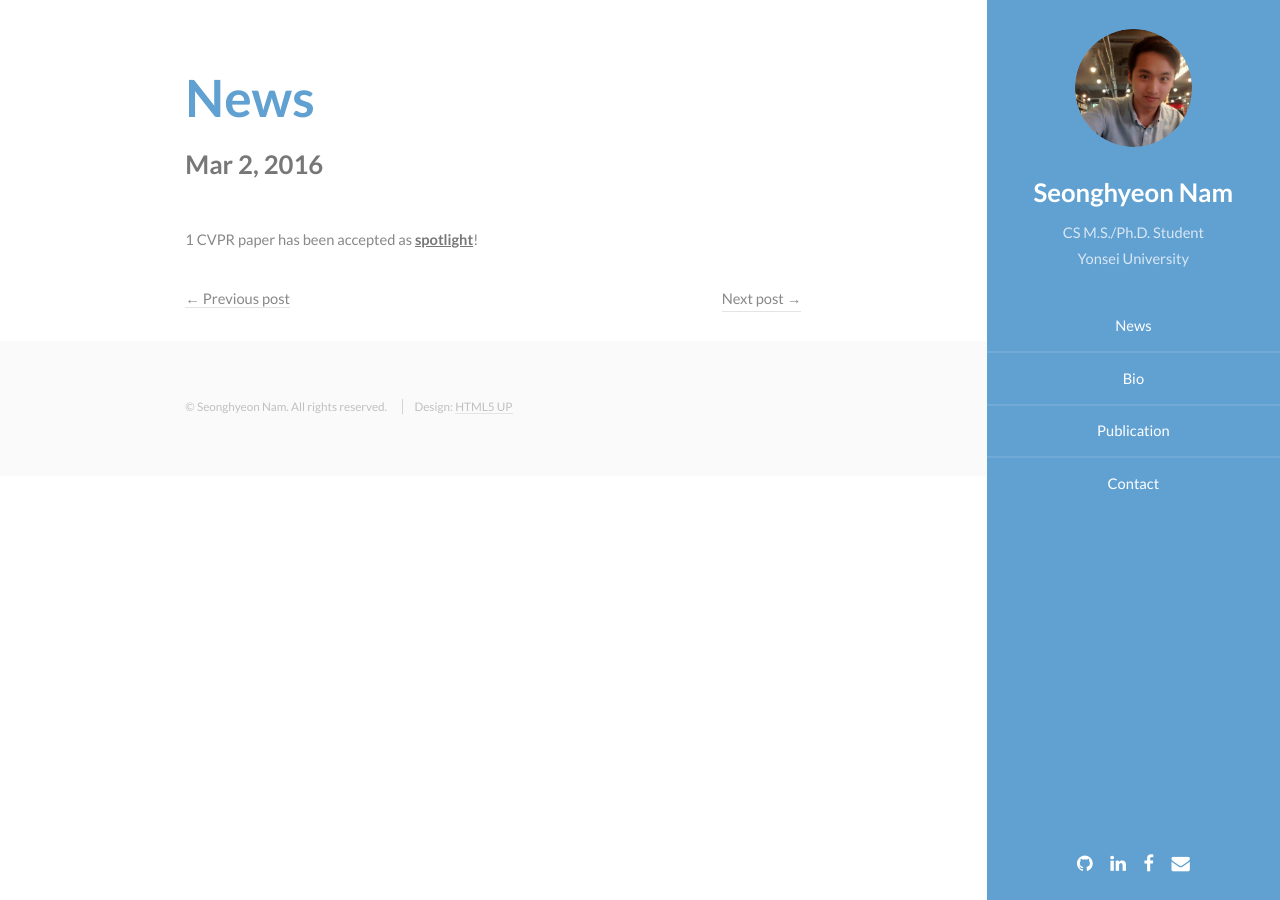
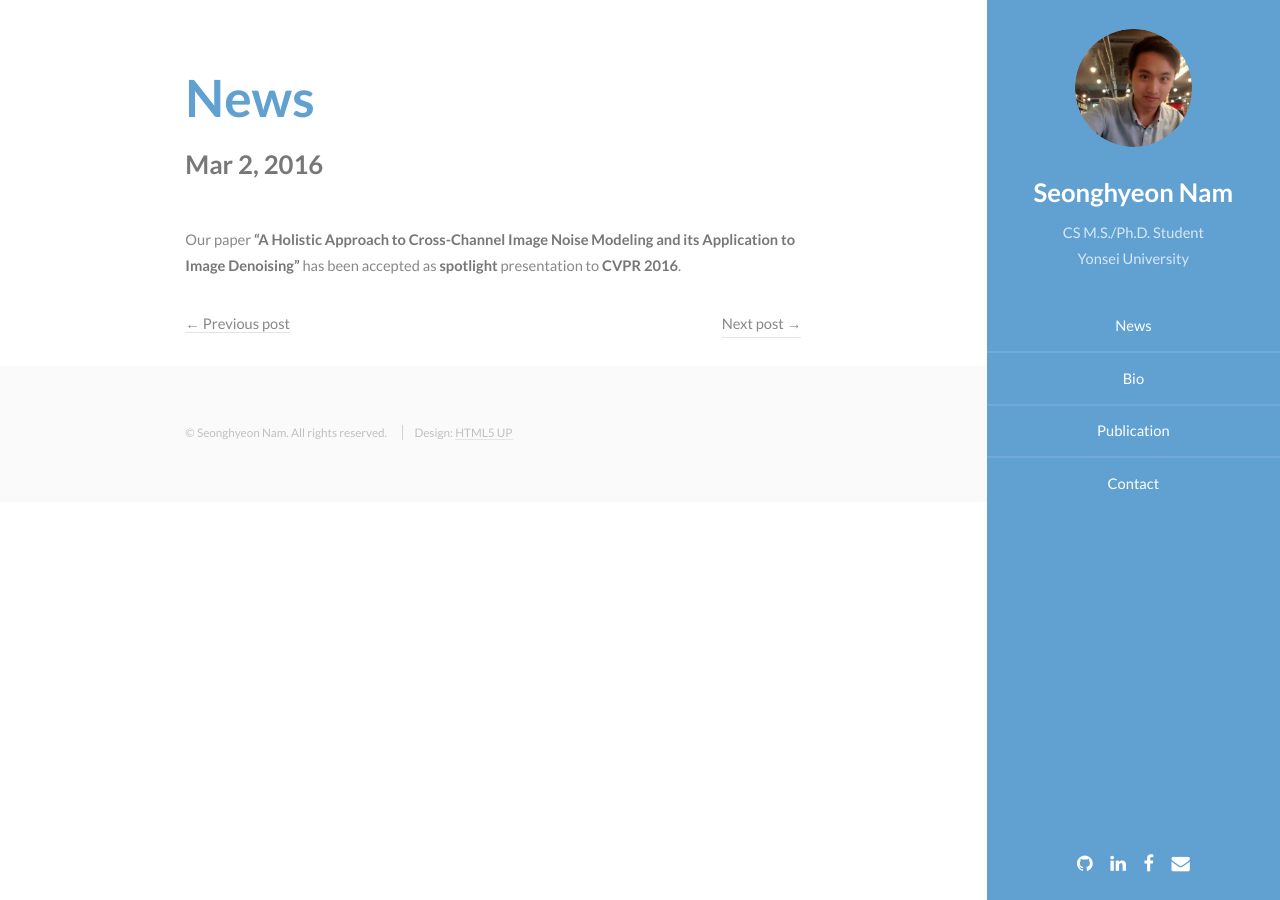
Before and after one commit to woozzu/woozzu.github.io, a Jekyll site: the page built from _posts/2016-03-02-news.markdown, in a window 1280 px wide. Built offline with Jekyll 4.4.1, drawn with Linux system fonts in a browser that asks for light colours.

Commit message:
Change news Change thumbnail image of noise paper

```diff
--- a/_posts/2016-01-23-news.markdown
+++ b/_posts/2016-01-23-news.markdown
@@ -4,4 +4,4 @@ title:  "News"
 date:   2016-01-23
 categories: news
 ---
-I awarded <strong><u>a bronze prize</u></strong> at 22nd Samsung HumanTech Paper Award!
+I awarded a <strong>bronze prize</strong> at <strong>22nd Samsung HumanTech Paper Award</strong>.
--- a/_posts/2016-03-02-news.markdown
+++ b/_posts/2016-03-02-news.markdown
@@ -4,4 +4,4 @@ title:  "News"
 date:   2016-03-02
 categories: news
 ---
-1 CVPR paper has been accepted as <strong><u>spotlight</u></strong>!
+Our paper <strong>"A Holistic Approach to Cross-Channel Image Noise Modeling and its Application to Image Denoising"</strong> has been accepted as <strong>spotlight</strong> presentation to <strong>CVPR 2016</strong>.
--- a/_posts/2016-03-21-noise-paper.markdown
+++ b/_posts/2016-03-21-noise-paper.markdown
@@ -3,7 +3,7 @@ layout: post
 date:   2016-03-21
 categories: publication
 
-thumbnail: noise_cvpr16.jpg
+thumbnail: noise_cvpr16.png
 title:  "A Holistic Approach to Cross-Channel Image Noise Modeling and its Application to Image Denoising"
 authors: <strong>Seonghyeon Nam*</strong>, Youngbae Hwang*, Yasuyuki Matsushita, Seon Joo Kim
 booktitle: Proc. IEEE Conference on Computer Vision and Pattern Recognition (CVPR) 2016 <strong>[spotlight]</strong>
```
Also changed, not shown: images/noise_cvpr16.jpg (deleted), images/noise_cvpr16.png (added).
